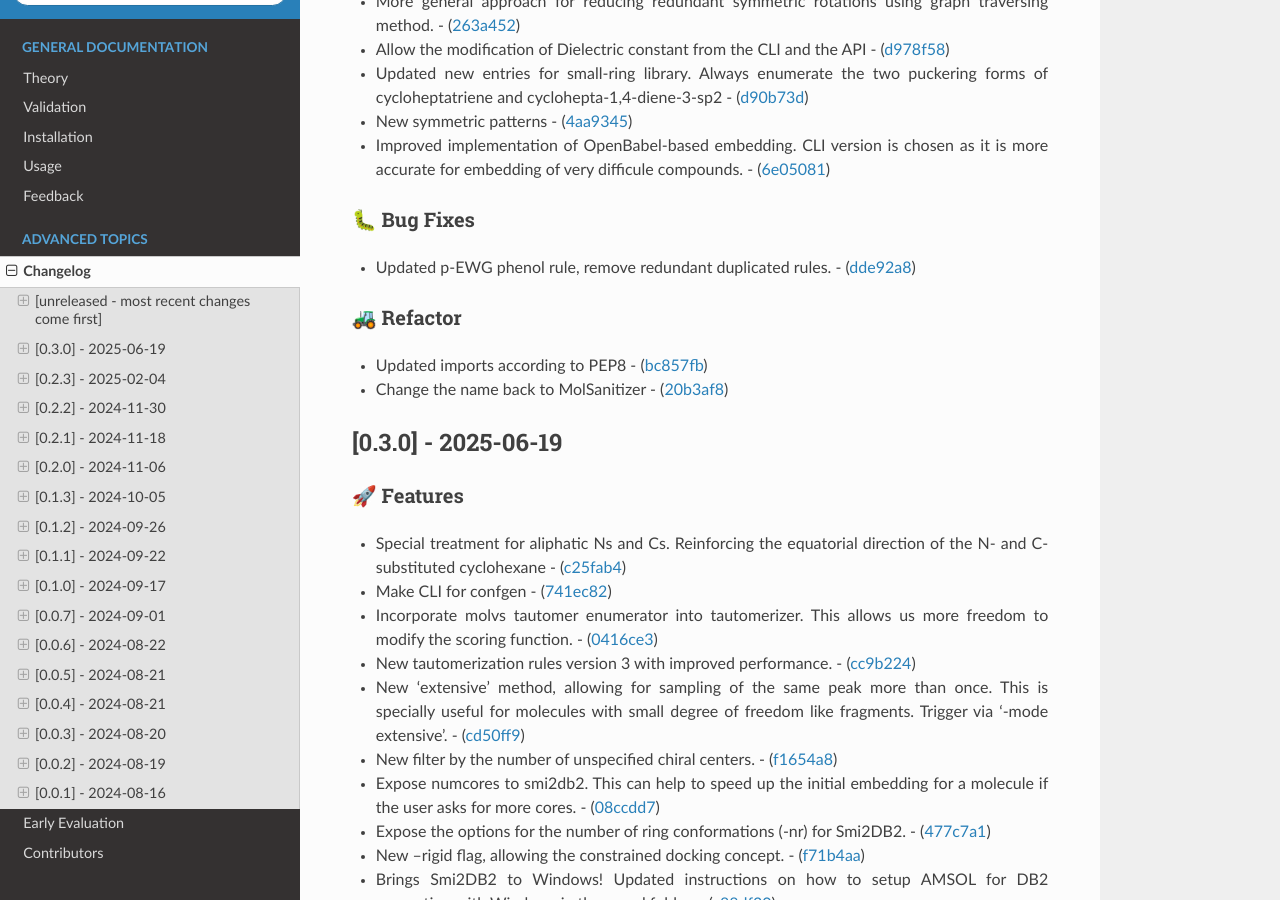
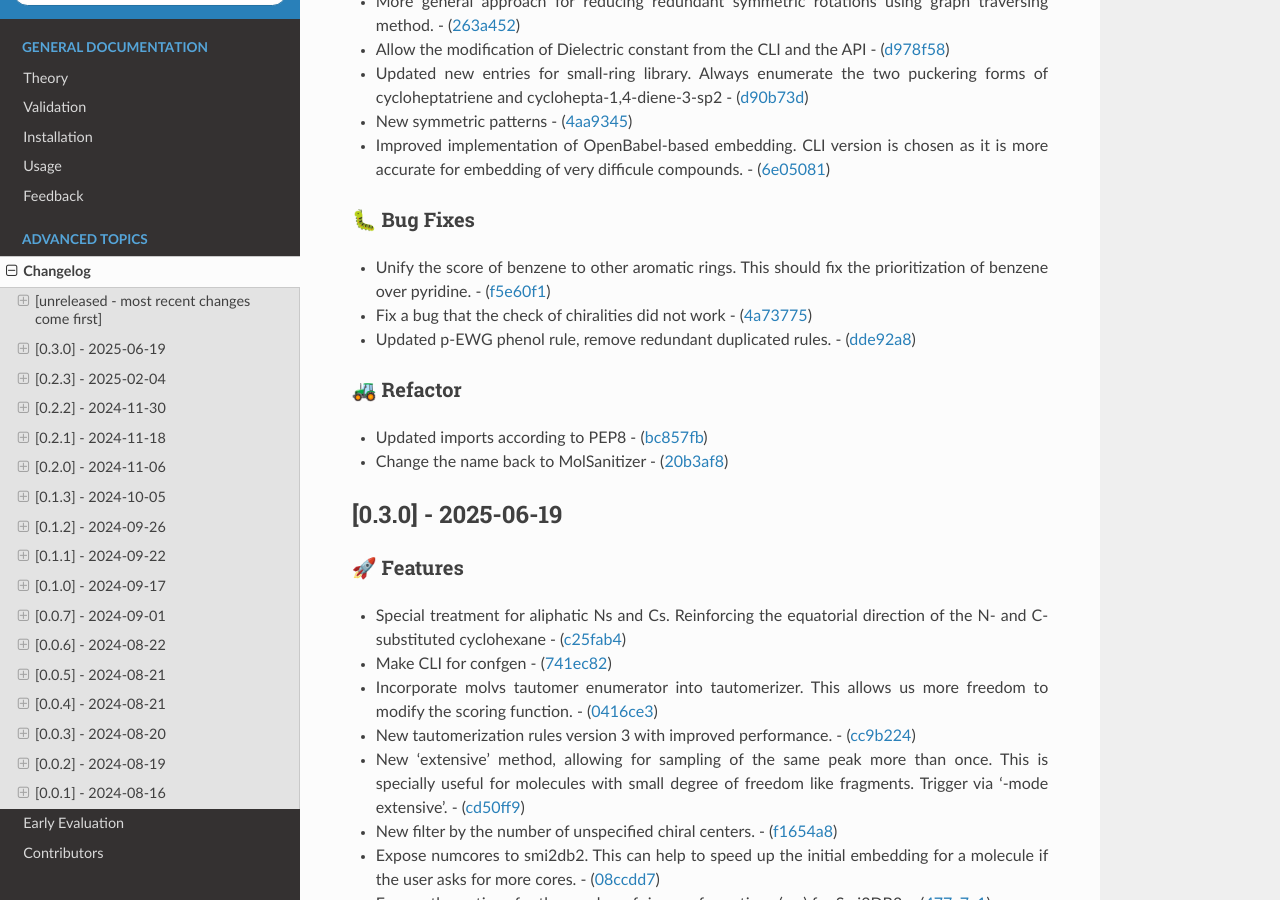
Before and after one commit to phonglam3103/msani-readthedocs, a Sphinx documentation site: the page built from docs/source/changes.rst, in a window 1280 px wide and 900 px high, scrolled down 468 px. Built offline with Sphinx 7.4.7 and the Read the Docs theme 3.1.0, drawn with Linux system fonts in a browser that asks for light colours; formulas are drawn with MathJax 3.

Commit message:
Update changes.rst from the software repository

```diff
--- a/docs/source/changes.rst
+++ b/docs/source/changes.rst
@@ -37,6 +37,11 @@ All notable changes to this project will be documented in this file.
 🐛 Bug Fixes
 ~~~~~~~~~~~~
 
+-  Unify the score of benzene to other aromatic rings. This should fix
+   the prioritization of benzene over pyridine. -
+   (`f5e60f1 <https://github.com/phonglam3103/MolSanitizer/commit/f5e60f166ac56eed9e56802e2e5214c7bd10669c>`__)
+-  Fix a bug that the check of chiralities did not work -
+   (`4a73775 <https://github.com/phonglam3103/MolSanitizer/commit/4a7377579114cdfc2df9e10b1e46dd0a5bb867d3>`__)
 -  Updated p-EWG phenol rule, remove redundant duplicated rules. -
    (`dde92a8 <https://github.com/phonglam3103/MolSanitizer/commit/dde92a8b57dd3fda15e0093902f70e7d99a26ce7>`__)
 
```
